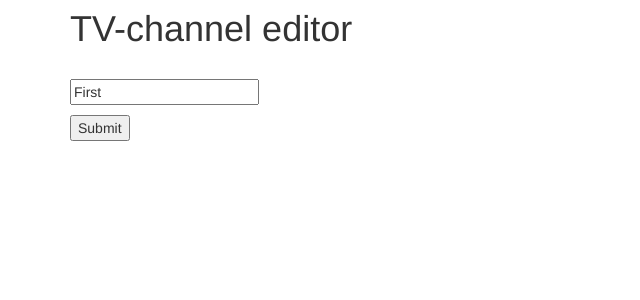
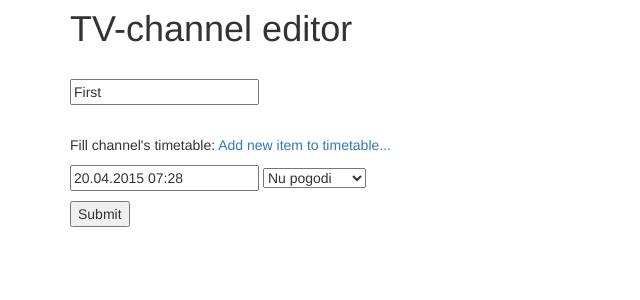
Before and after one commit to sunridl/tv-show, a Flask app: page /channels/1/edit in a window 1280 px wide. Shown: the part 61-361 px from the top of the page, without its empty margins (0-640 px from the left). Run offline with Flask 2, Linux system fonts and the light colour scheme; a user stored in the database is signed in; data comes from the database, SQL or seed files in the repository; parts of the project's set-up code (start-up, migrations or seed data) failed here and were passed over; some libraries are stand-ins or nearby versions.

Commit message:
Version 0.7.1, unstable

```diff
--- a/app/forms.py
+++ b/app/forms.py
@@ -1,7 +1,11 @@
+from datetime import datetime
 from app.models import TVChannel, TVShow
 from flask.ext.wtf import Form
-from wtforms import BooleanField, StringField, PasswordField, IntegerField, widgets
-from wtforms.ext.sqlalchemy.fields import QuerySelectMultipleField
+from wtforms import BooleanField, StringField, PasswordField, IntegerField, widgets, FieldList, \
+    FormField
+import wtforms
+from wtforms.ext.sqlalchemy.fields import QuerySelectMultipleField, QuerySelectField
+from wtforms.fields.html5 import DateTimeField
 from wtforms.validators import DataRequired, Length, Email, NumberRange
 
 
@@ -17,8 +21,22 @@ class RegisterForm(Form):
     password = PasswordField('password', validators=[DataRequired(), Length(min=6, max=25)])
 
 
+# wtforms.Form is NOT flask.ext.wtf.Form, which is actually sublacc of wtforms.SecureForm!
+class TVChannelItemForm(wtforms.Form):
+    start_time = DateTimeField(
+        'start_time',
+        format='%d.%m.%Y %H:%M',
+        validators=[DataRequired()],
+        default=datetime.now())
+    show = QuerySelectField(
+        query_factory=TVShow.query.all,
+        get_label=lambda x: x.name
+    )
+
+
 class TVChannelForm(Form):
     name = StringField('name', validators=[DataRequired(), Length(min=1, max=80)])
+    shows = FieldList(FormField(TVChannelItemForm), min_entries=1)
 
 
 class TVShowForm(Form):
--- /dev/null
+++ b/app/static/starter.js
@@ -0,0 +1,13 @@
+function escapeRegExp(string) {
+    return string.replace(/([.*+?^=!:${}()|\[\]\/\\])/g, "\\$1");
+}
+
+$(document).ready(function () {
+    $('#timetable-adder').click(function (e) {
+        e.preventDefault();
+        var li_template = $('#timetable').children('li.timetable-item').last();
+        var last_idx = +$(li_template.children('input')[0]).attr('id').replace('shows-', '').replace('-start_time', '');
+        var tpl = li_template.html().replace(new RegExp(escapeRegExp('shows-' + last_idx), 'g'), 'shows-' + (last_idx + 1));
+        $('#timetable').append('<li class="timetable-item">' + tpl + '</li>');
+    });
+});
--- a/app/templates/base.html
+++ b/app/templates/base.html
@@ -50,5 +50,6 @@
         {% block content %}{% endblock %}
     </div>
     <script type="text/javascript" src="{{ url_for('static', filename='bootstrap/js/bootstrap.min.js') }}"></script>
+    <script type="text/javascript" src="{{ url_for('static', filename='starter.js') }}"></script>
   </body>
 </html>
--- a/app/templates/channel_edit.html
+++ b/app/templates/channel_edit.html
@@ -15,6 +15,28 @@
       {% endif %}
     </span>
   </p>
+  <br/>
+  <p>
+    Fill channel's timetable: <a id="timetable-adder" href="#">Add new item to timetable...</a>
+  </p>
+  <p>
+    <ul id="timetable" class="list-unstyled">
+    {% for item in form.shows %}
+      <li class="timetable-item">
+      {% for field in item %}
+        {{ field() }}
+      {% endfor %}
+      </li>
+    {% endfor %}
+    </ul>
+    <span class="error">
+      {% if form.shows.errors %}
+        {% for error in form.shows.errors %}
+          {{ error }}
+        {% endfor %}
+      {% endif %}
+    </span>
+  </p>
   <button type="submit">Submit</button>
 </form>
 {% endblock %}
--- a/app/views.py
+++ b/app/views.py
@@ -5,7 +5,7 @@ from app import db, lm
 from flask import url_for, render_template, request, current_app
 from flask.ext.login import logout_user, login_user, current_user, login_required
 from forms import LoginForm, RegisterForm, TVChannelForm, TVShowForm, ChannelsListForm, FavouriteShowsForm, \
-    FavouriteChannelsForm
+    FavouriteChannelsForm, TVChannelItemForm
 from werkzeug.utils import redirect
 
 from app.models import User, FavouriteChannelsListItem, FavouriteShowsListItem
@@ -230,6 +230,41 @@ def channel_edit(channel_id):
     return render_template('channel_edit.html', form=form)
 
 
+# ######################################## #
+# ########## ChannelItem VIEWS ########### #
+# ######################################## #
+
+
+@login_required
+@admin_required
+def channel_item_create(channel_id):
+    channel = TVChannel.query.get(channel_id)
+    form = TVChannelItemForm(request.form)
+
+    if form.validate_on_submit():
+        channel.timetable.append(TVChannelItem(form.start_time.data, form.show.data, channel.id))
+        db.session.add(channel)
+        db.session.commit()
+        return redirect(url_for('channel_show', channels_id=channel.id))
+
+    return render_template('channel_item_edit.html', form=form)
+
+
+
+@login_required
+@admin_required
+def channels_list_edit(channels_list_id):
+    channels_list = ChannelsList.query.get(channels_list_id)
+    form = ChannelsListForm(obj=channels_list)
+
+    if form.validate_on_submit():
+        db.session.add(channels_list)
+        db.session.commit()
+        return redirect(url_for('channels_list_show', channels_list_id=channels_list.id))
+
+    return render_template('channels_list_edit.html', form=form)
+
+
 # ################################# #
 # ########## Show VIEWS ########### #
 # ################################# #
--- a/server.py
+++ b/server.py
@@ -19,6 +19,11 @@ app.add_url_rule('/channels/create', view_func=views.channel_create, methods=['G
 app.add_url_rule('/channels/<int:channel_id>', view_func=views.channel_show, methods=['GET', 'POST'])
 app.add_url_rule('/channels/<int:channel_id>/edit', view_func=views.channel_edit, methods=['GET', 'POST'])
 
+app.add_url_rule('/channels/<int:channel_id>/timetable/add', view_func=views.channel_item_create, methods=['GET', 'POST'])
+app.add_url_rule('/channels/<int:channel_id>/timetable/<int:item_id>/edit', view_func=views.channel_item_edit, methods=['GET', 'POST'])
+app.add_url_rule('/channels/<int:channel_id>/timetable/<int:item_id>/delete', view_func=views.channel_item_delete, methods=['GET', 'POST'])
+
+
 app.add_url_rule('/shows/', view_func=views.show_index, methods=['GET', 'POST'])
 app.add_url_rule('/shows/create', view_func=views.show_create, methods=['GET', 'POST'])
 app.add_url_rule('/shows/<int:show_id>', view_func=views.show_show, methods=['GET', 'POST'])
```
Also changed, not shown: app/templates/channel_item_edit.html (added, +30 -0 lines).
